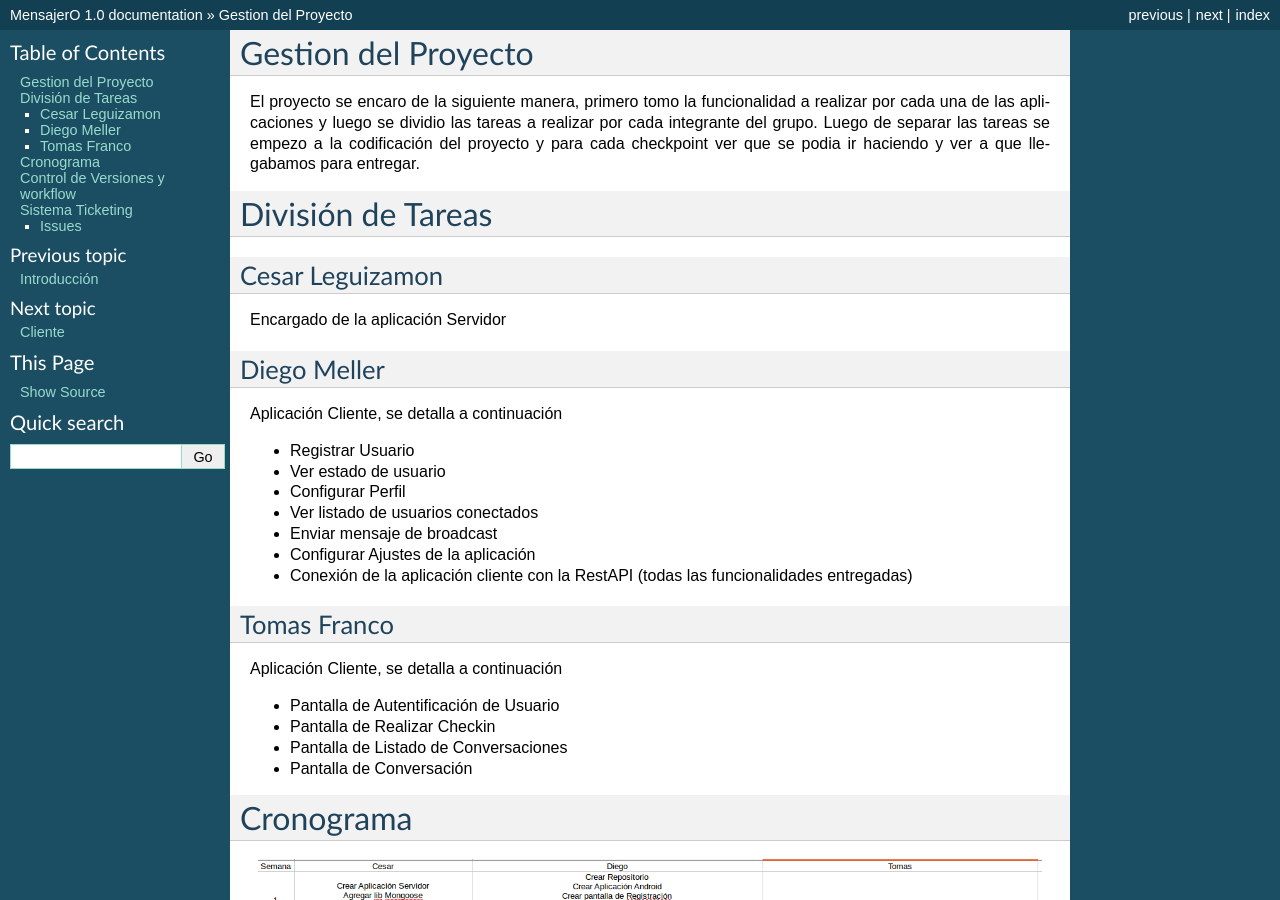
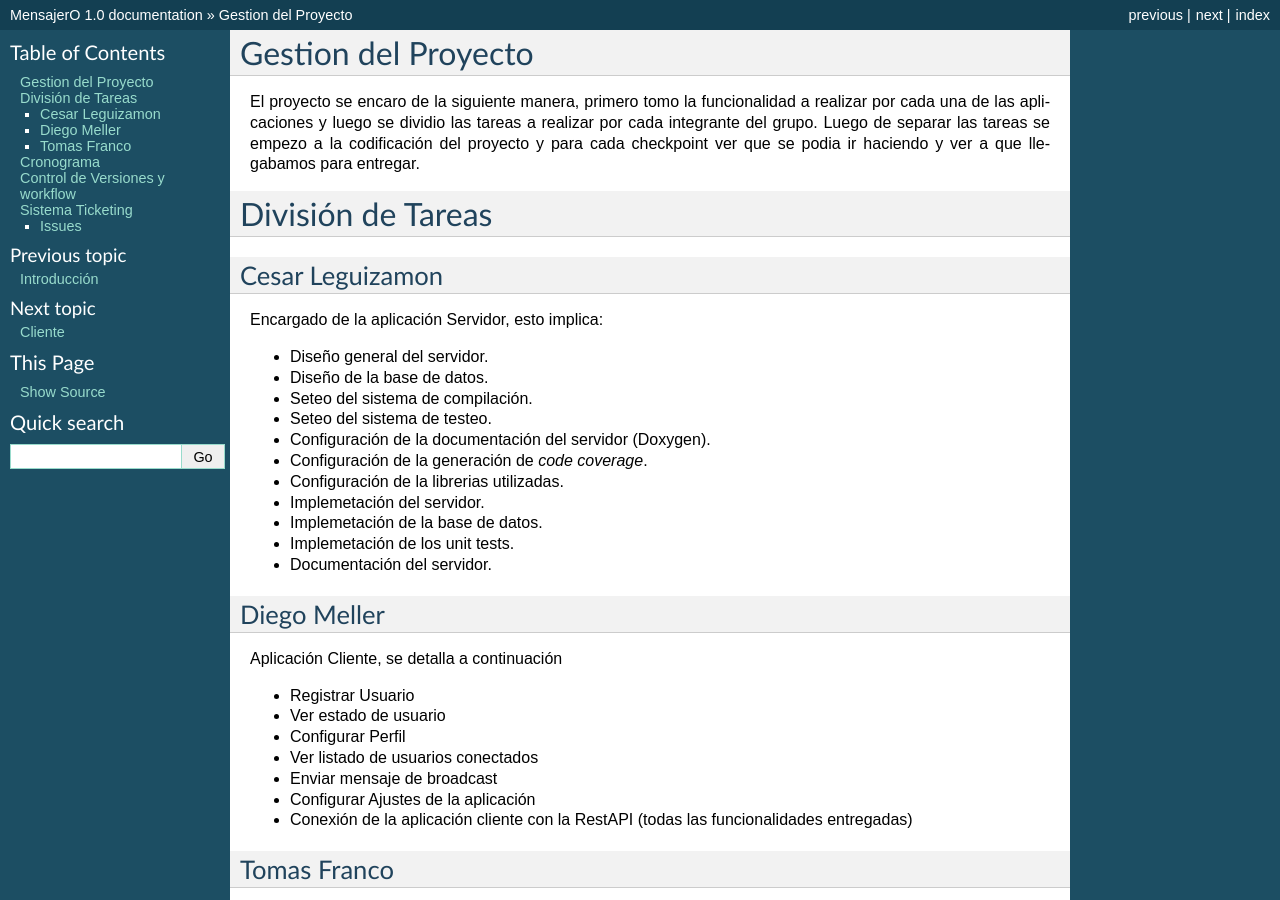
Before and after one commit to mellerster/7552Grupo7, a Sphinx documentation site: the page built from documentacion/source/Proyecto.rst, in a window 1280 px wide and 900 px high. Built offline with Sphinx 7.4.7, drawn with Linux system fonts in a browser that asks for light colours.

Commit message:
Se completó un poco la descripcion de mis tareas

```diff
--- a/documentacion/source/Proyecto.rst
+++ b/documentacion/source/Proyecto.rst
@@ -9,7 +9,19 @@ División de Tareas
 Cesar Leguizamon
 ----------------
 
-Encargado de la aplicación Servidor
+Encargado de la aplicación Servidor, esto implica:
+
+* Diseño general del servidor.
+* Diseño de la base de datos.
+* Seteo del sistema de compilación.
+* Seteo del sistema de testeo.
+* Configuración de la documentación del servidor (Doxygen).
+* Configuración de la generación de *code coverage*.
+* Configuración de la librerias utilizadas.
+* Implemetación del servidor.
+* Implemetación de la base de datos.
+* Implemetación de los unit tests.
+* Documentación del servidor.
 
 Diego Meller
 ------------
```
